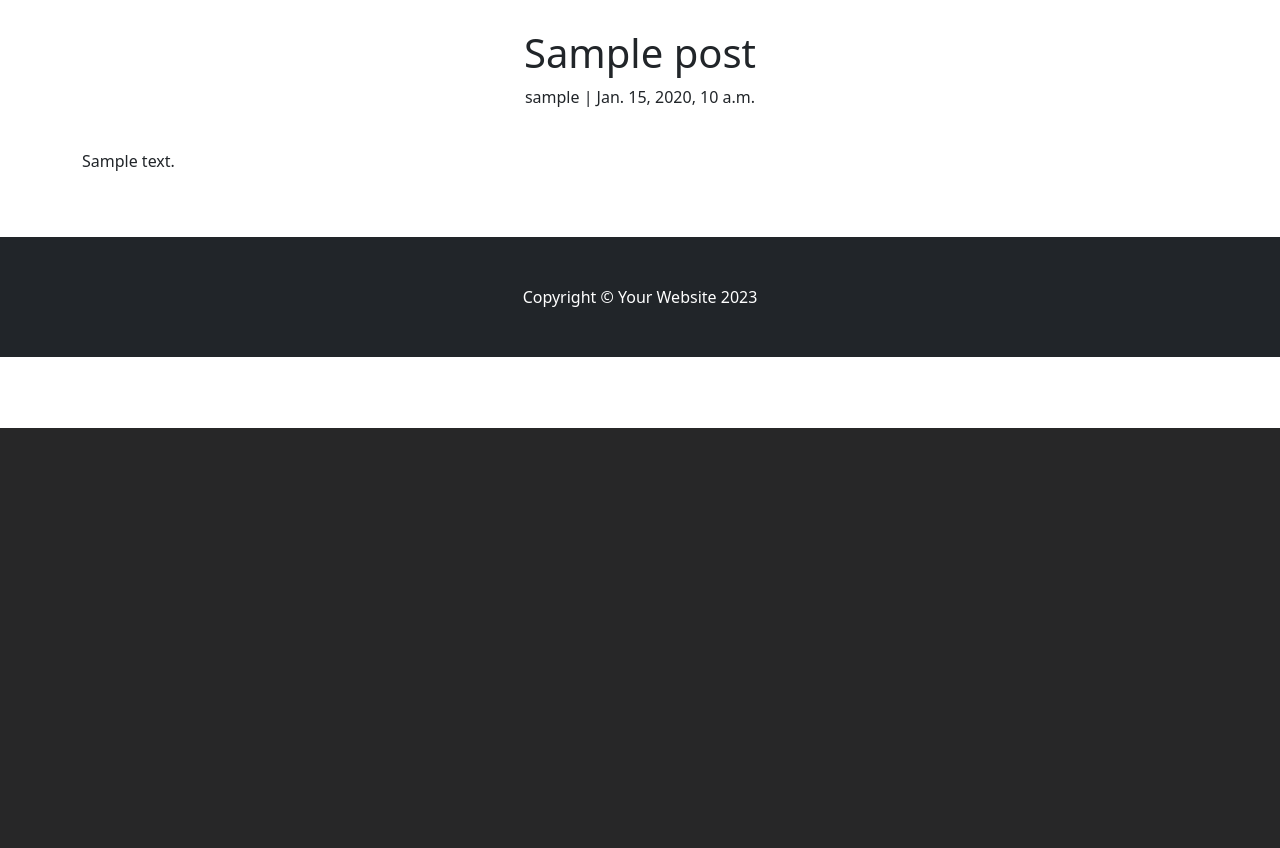
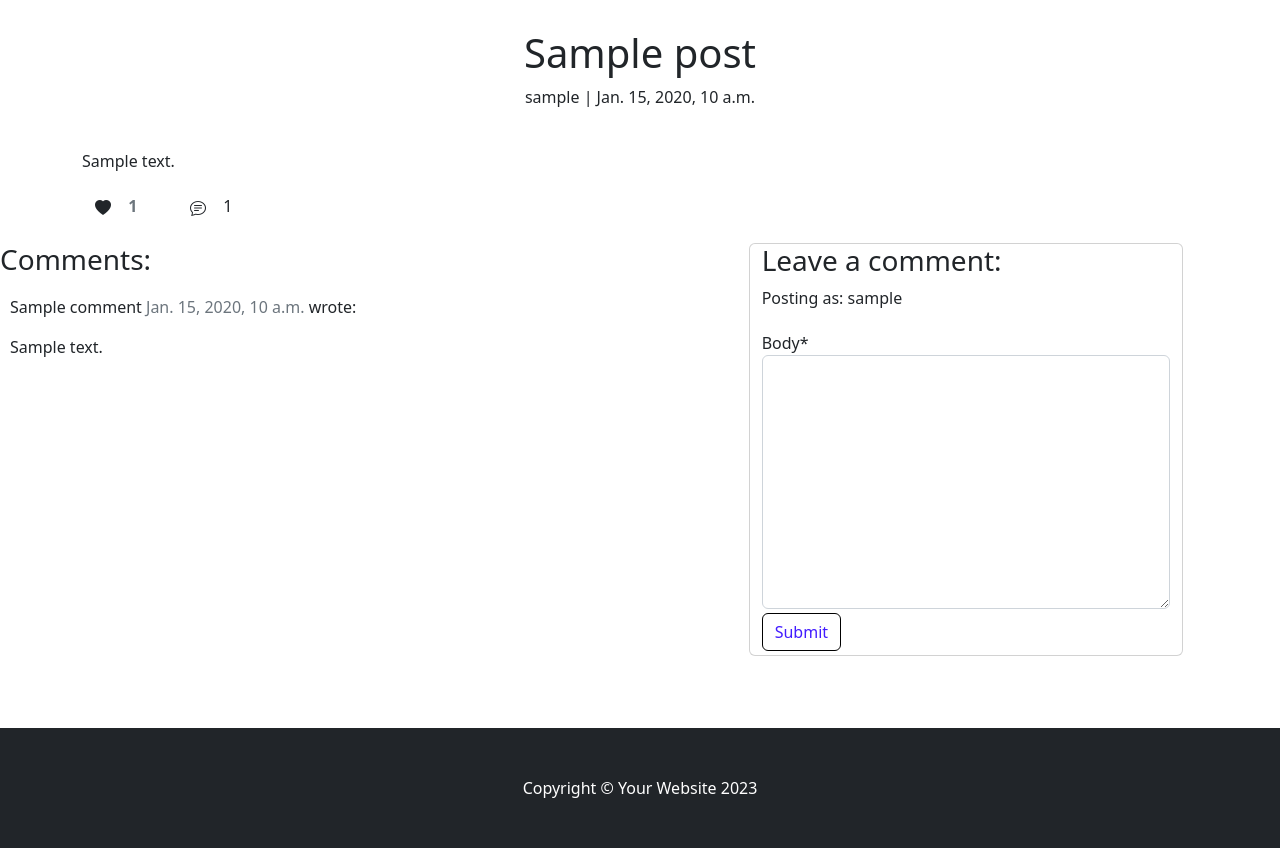
Before and after one commit to vincentbergeron33/Crypto-blog, a Django app: a page that uses templates/base.html in a window 1280 px wide. Shown: the part 372-1220 px from the top of the page. Before the commit the page ends 800 px from the top, so only its background shows below. Run offline with Django 3.2, Linux system fonts and the light colour scheme; a user stored in the database is signed in; tables that the repository leaves empty hold one stand-in row (values such as "Sample post"); some libraries are stand-ins or nearby versions.

Commit message:
update post detail and add report scam

```diff
--- /dev/null
+++ b/blog/forms.py
@@ -0,0 +1,8 @@
+from .models import Comment, Scam
+from django import forms
+
+
+class CommentForm(forms.ModelForm):
+    class Meta:
+        model = Comment
+        fields = ('body',)
--- a/blog/models.py
+++ b/blog/models.py
@@ -50,3 +50,21 @@ class Comment(models.Model):
 
     def __str__(self):
         return f"Comment {self.body} by {self.name}"
+
+
+class Scam(models.Model):
+    title = models.CharField(max_length=80)
+    slug = models.SlugField(max_length=200, unique=True)
+    name = models.CharField(max_length=80)
+    email = models.EmailField()
+    media = models.CharField(max_length=80)
+    excerpt = models.TextField(blank=True)
+    content = models.TextField()
+    created_on = models.DateTimeField(auto_now_add=True)
+    approved = models.BooleanField(default=False)
+
+    class Meta:
+        ordering = ['-created_on']
+
+    def __str__(self):
+        return self.title
--- a/blog/urls.py
+++ b/blog/urls.py
@@ -4,6 +4,9 @@ from django.urls import path
 
 urlpatterns = [
     path('', views.PostList.as_view(), name='home'),
+    path('report_scam/', views.PostScam.as_view(), name='report_scam'),
     path('<slug:slug>/', views.PostDetail.as_view(), name='post_detail'),
-    path('category/<str:category_name>/', views.CategoryPosts.as_view(), name='category_posts'),
+    path('category/<str:category_name>/', views.CategoryPosts.as_view(),
+         name='category_posts'),
+    path('like/<slug:slug>', views.PostLike.as_view(), name='post_like'),
 ]
--- a/blog/views.py
+++ b/blog/views.py
@@ -1,6 +1,8 @@
-from django.shortcuts import render, get_object_or_404
+from django.shortcuts import render, get_object_or_404, reverse, redirect
 from django.views import generic, View
-from .models import Post
+from .models import Post, Scam
+from django.http import HttpResponseRedirect
+from .forms import CommentForm
 
 
 class PostList(View):
@@ -48,6 +50,67 @@ class PostDetail(View):
             {
                 "post": post,
                 "comments": comments,
-                "liked": liked
+                "commented": False,
+                "liked": liked,
+                "comment_form": CommentForm()
             },
         )
+
+    def post(self, request, slug, *args, **kwargs):
+        queryset = Post.objects.filter(status=1)
+        post = get_object_or_404(queryset, slug=slug)
+        comments = post.comments.filter(approved=True).order_by('created_on')
+        liked = False
+        if post.likes.filter(id=self.request.user.id).exists():
+            liked = True
+
+        comment_form = CommentForm(data=request.POST)
+
+        if comment_form.is_valid():
+            comment_form.instance.email = request.user.email
+            comment_form.instance.name = request.user.username
+            comment = comment_form.save(commit=False)
+            comment.post = post
+            comment.save()
+        else:
+            comment_form = CommentForm()
+
+        return render(
+            request,
+            "post_detail.html",
+            {
+                "post": post,
+                "comments": comments,
+                "commented": True,
+                "liked": liked,
+                "comment_form": CommentForm()
+            },
+        )
+
+
+class PostLike(View):
+
+    def post(self, request, slug, *args, **kwargs):
+        post = get_object_or_404(Post, slug=slug)
+        if post.likes.filter(id=request.user.id).exists():
+            post.likes.remove(request.user)
+        else:
+            post.likes.add(request.user)
+
+        return HttpResponseRedirect(reverse('post_detail', args=[slug]))
+
+
+class PostScam(View):
+    def get(self, request, *args, **kwargs):
+        scams = Scam.objects.all()
+        context = {
+            'scams': scams
+        }
+        return render(request, 'report_scam.html', context)
+
+    def post(request, *args, **kwargs):
+        scams = Scam.objects.all()
+        context = {
+            'scams': scams
+        }
+        return render(request, 'report_scam.html', context)
--- a/cryptoblog/settings.py
+++ b/cryptoblog/settings.py
@@ -31,7 +31,7 @@ SECRET_KEY = 'django-insecure-*731yqdl_fm0*#bp+((g2l%6v14g_#$73zc9n2_@)drdyl27u2
 # SECURITY WARNING: don't run with debug turned on in production!
 DEBUG = True
 
-ALLOWED_HOSTS = ['8000-vincentberge-cryptoblog-5qqh3cgtawk.ws-eu99.gitpod.io', "cryptoblog.herokuapp.com", "localhost"]
+ALLOWED_HOSTS = ['8000-vincentberge-cryptoblog-qnas4ejmqlx.ws-eu99.gitpod.io', "cryptoblog.herokuapp.com", "localhost"]
 
 
 # Application definition
@@ -50,6 +50,7 @@ INSTALLED_APPS = [
     'django.contrib.staticfiles',
     'cloudinary',
     'django_summernote',
+    'crispy_forms',
     'blog',
 ]
 
@@ -59,6 +60,8 @@ ACCOUNT_EMAIL_VERIFICATION = 'none'
 
 LOGIN_REDIRECT_URL = '/'
 LOGOUT_REDIRECT_URL = '/'
+
+CRISPY_TEMPLATE_PACK = 'bootstrap4'
 
 CSRF_TRUSTED_ORIGINS = [
     'https://appname.herokuapp.com'
--- a/requirements.txt
+++ b/requirements.txt
@@ -4,6 +4,7 @@ dj-database-url==0.5.0
 dj3-cloudinary-storage==0.0.6
 Django==3.2.19
 django-allauth==0.54.0
+django-crispy-forms==1.14.0
 django-summernote==0.8.20.0
 gunicorn==20.1.0
 oauthlib==3.2.2
@@ -13,4 +14,3 @@ python3-openid==3.2.0
 pytz==2023.3
 requests-oauthlib==1.3.1
 sqlparse==0.4.4
-urllib3==1.26.15
--- a/templates/base.html
+++ b/templates/base.html
@@ -19,7 +19,7 @@
         <!-- Navigation-->
         <nav class="navbar navbar-expand-lg navbar-light bg-light">
             <div class="container px-4 px-lg-5">
-                <a class="navbar-brand" href="#!">Report a scam</a>
+                <a class="navbar-brand" href="{% url 'report_scam' %}">Report a scam</a>
                 <button class="navbar-toggler" type="button" data-bs-toggle="collapse"
                     data-bs-target="#navbarSupportedContent" aria-controls="navbarSupportedContent"
                     aria-expanded="false" aria-label="Toggle navigation"><span class="navbar-toggler-icon"></span></button>
--- a/templates/post_detail.html
+++ b/templates/post_detail.html
@@ -2,6 +2,7 @@
 
 {% block content %}
 
+{% load crispy_forms_tags %}
 
 <div class="masthead">
     <div class="container">
@@ -24,6 +25,76 @@
                 <p>{{ post.content | safe }}</p>
             </div>
         </div>
+        <div class="row">
+            <div class="col-1">
+                {% if user.is_authenticated %}
+                <form class="d-inline" action="{% url 'post_like' post.slug %}" method="POST">
+                    {% csrf_token %}
+                    {% if liked %}
+                    <button type="submit" name="blogpost_id" value="{{post.slug}}" class="btn"><i class="bi bi-heart-fill"></i></button>
+                    {% else %}
+                    <button type="submit" name="blogpost_id" value="{{post.slug}}" class="btn"><i class="bi bi-heart"></i></button>
+                    {% endif %}
+                </form>
+                {% else %}
+                <span class="btn"><i class="bi bi-heart"></i></span>
+                {% endif %}
+                <!-- The number of likes goes before the closing strong tag -->
+                <strong><span class="text-secondary">{{ post.number_of_likes }}</span></strong>
+            </div>
+            <div class="col-1">
+                <!-- This give the count of comments to the variable total_comments -->
+                {% with comments.count as total_comments %}
+                <span class="btn"><i class="bi bi-chat-text"></i></span>
+                <!-- The variable is then use to print the total number of comments-->
+                <strong class="text-secondary"></strong>{{ total_comments }}</strong>
+                {% endwith %}
+            </div>
+        </div>
+    </div>
+</div>
+<div class="row">
+    <div class="col-md-7 mb-4 mt-3 ">
+        <h3>Comments:</h3>
+        <div class="h-100">
+            <!-- For loop to iterate through all the comments -->
+            {% for comment in comments %}
+            <div class="comments" style="padding: 10px;">
+                <p class="font-weight-bold">
+                    <!-- This print the user name-->
+                    {{ comment.name }}
+                    <span class=" text-muted font-weight-normal">
+                        <!-- This print the date the comment was created -->
+                        {{ comment.created_on }}
+                    </span> wrote:
+                </p>
+                <!-- The body of the comment goes before the | -->
+                {{ comment.body | linebreaks }}
+            </div>
+            <!-- The comment loop ends here -->
+            {% endfor %}
+        </div>
+    </div>
+    <div class="col-md-4 mb-4 card mt-3 ">
+        <div class="">
+            <!-- For later -->
+            {% if commented %}
+            <div class="alert alert-success" role="alert">
+                Your comment is awaiting approval
+            </div>
+            {% else %}
+            {% if user.is_authenticated %}
+
+            <h3>Leave a comment:</h3>
+            <p>Posting as: {{ user.username }}</p>
+            <form method="post" style="margin-top: 1.3em;">
+                {{ comment_form | crispy }}
+                {% csrf_token %}
+                <button type="submit" class="btn btn-signup right btn-outline-dark mt-1 mb-1">Submit</button>
+            </form>
+            {% endif %}
+            {% endif %}
+        </div>
     </div>
 </div>
 
```
Also changed, not shown: templates/report_scam.html (added, +34 -0 lines), templates/scam.html (added, +32 -0 lines), blog/migrations/0002_auto_20230610_1208.py (added), blog/migrations/0003_auto_20230610_1302.py (added).
